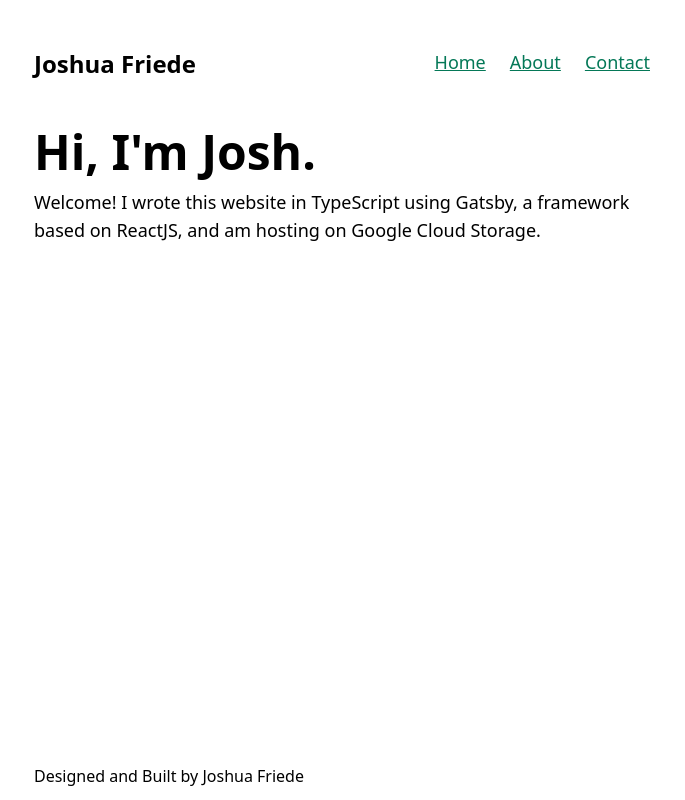
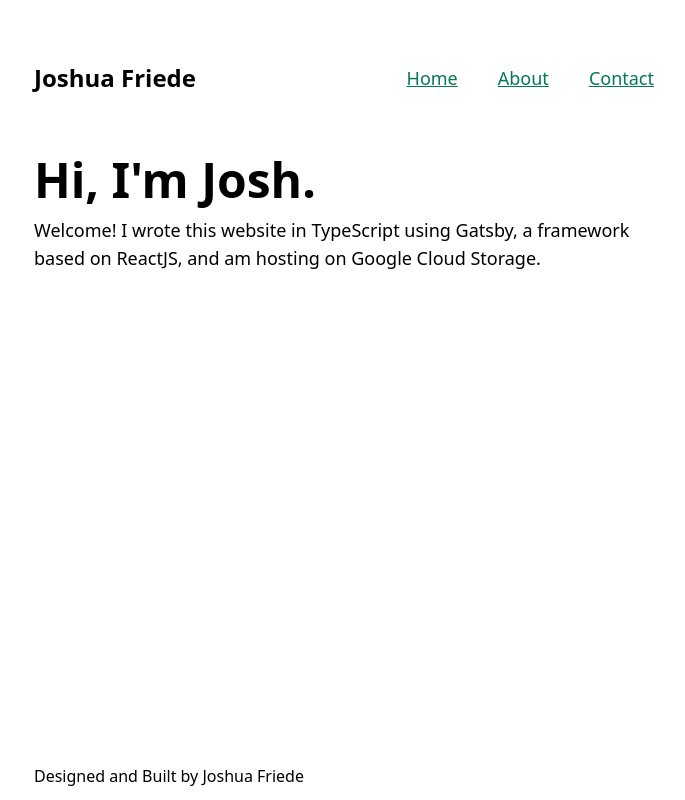
Before and after one commit to joshua-friede/personal-website, a Gatsby site: page / in a window 1280 px wide. Shown: the whole page, without its empty margins (286-971 px from the left). Built offline with nearby package versions, Linux system fonts and the light colour scheme; Gatsby itself is replaced by a stand-in of ours.

Commit message:
style nav with flex box

```diff
--- a/src/components/Header.tsx
+++ b/src/components/Header.tsx
@@ -8,17 +8,27 @@ type HeaderProps = {
 const Header: React.FC<HeaderProps> = ({ siteMetadata }) => {
   return (
     <header className="mb-12">
-      <h3 className="inline text-2xl font-semibold">{siteMetadata.title}</h3>
-      <nav className="float-right">
+      <nav className="flex items-center justify-between">
+        <h3 className="text-2xl font-semibold inline-block">
+          {siteMetadata.title}
+        </h3>
+        <ul className="flex">
+          <li className="inline-block px-5 py-4">
             <Link className={classes.navLink} to="/">
               Home
             </Link>
+          </li>
+          <li className="inline-block px-5 py-4">
             <Link className={classes.navLink} to="/about/">
               About
             </Link>
+          </li>
+          <li className="inline-block px-5 py-4">
             <Link className={classes.navLink} to="/contact/">
               Contact
             </Link>
+          </li>
+        </ul>
       </nav>
     </header>
   );
@@ -26,7 +36,7 @@ const Header: React.FC<HeaderProps> = ({ siteMetadata }) => {
 
 const classes = {
   title: "inline text-2xl font-semibold",
-  navLink: "mr-6 text-green-700 underline",
+  navLink: "text-green-700 underline",
 };
 
 export default Header;
```
Lines whose indentation alone changed are shown as unchanged.
